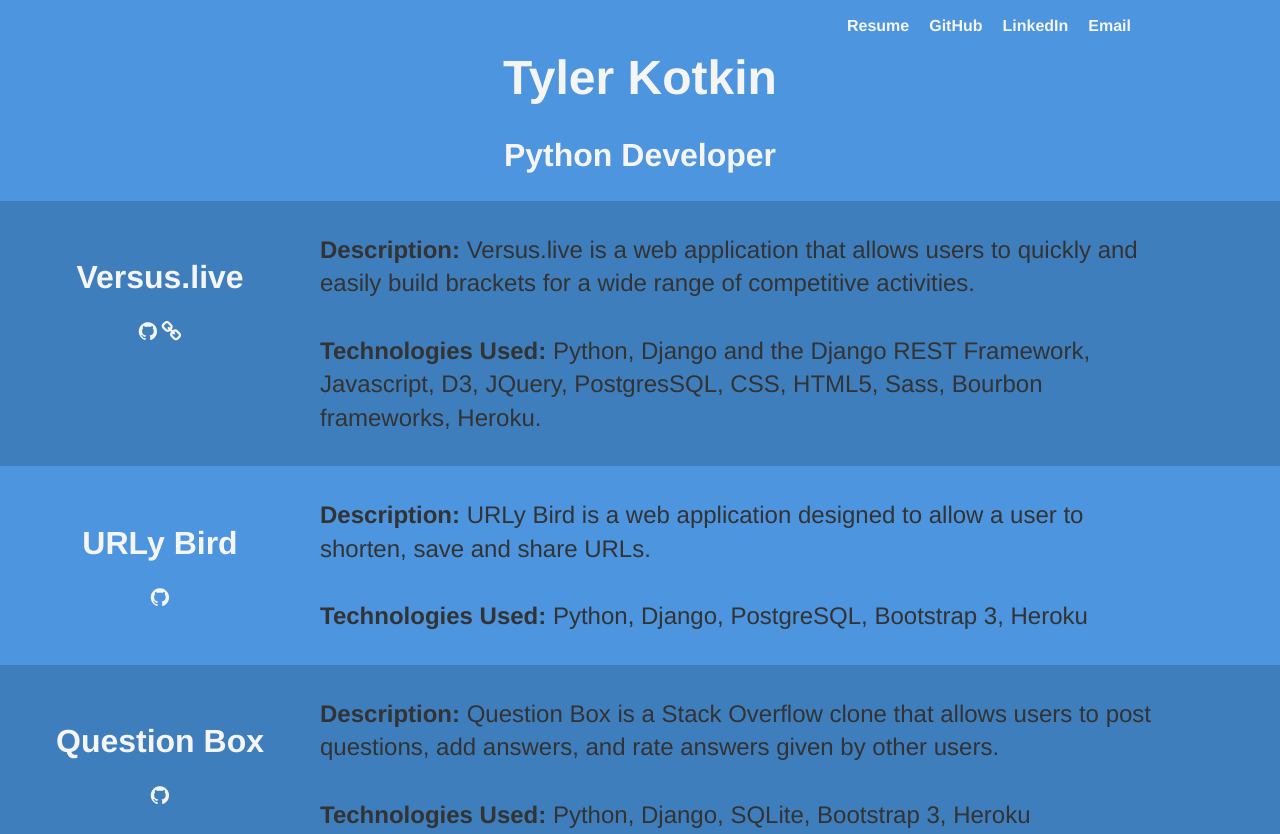
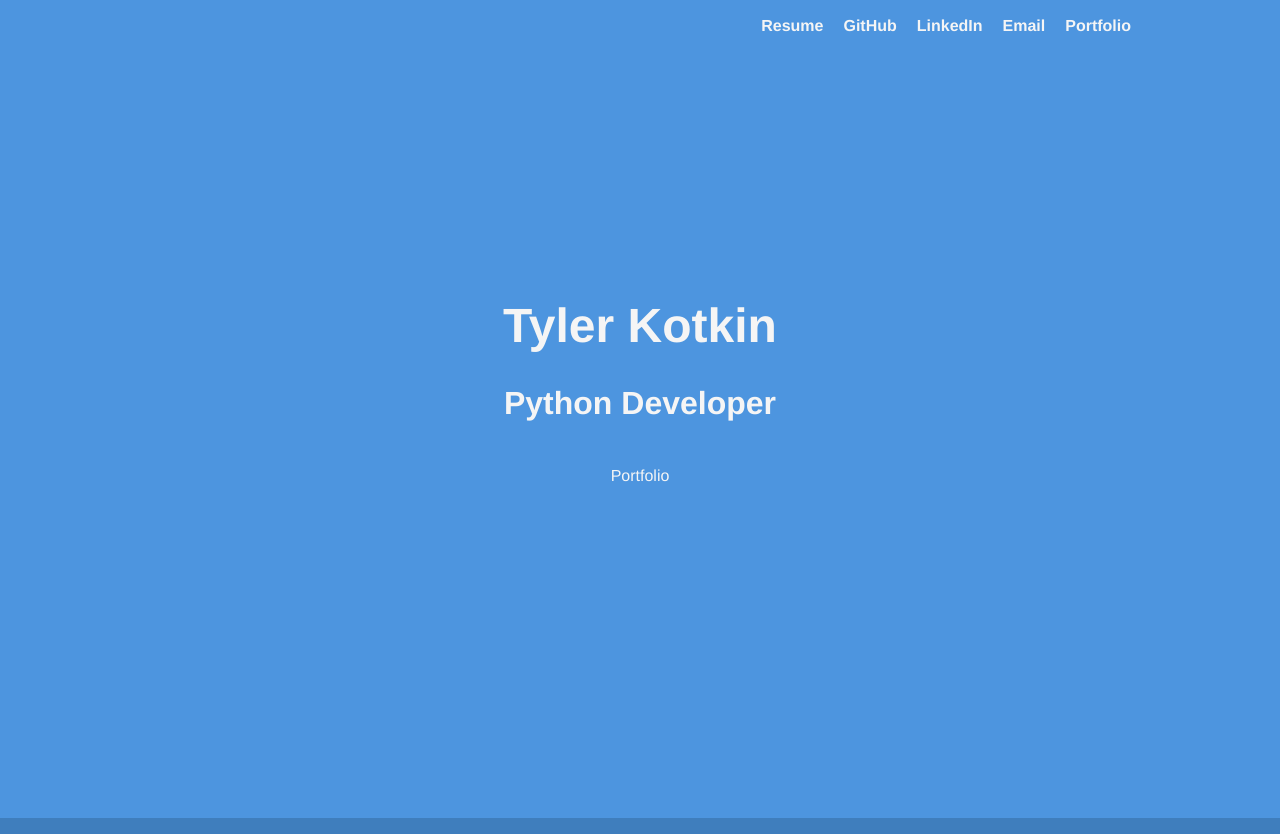
Before and after one commit to TylerKotkin/TylerKotkin.github.io, a plain HTML site: page index.html in a window 1280 px wide. Shown: the top 834 px of the page. Drawn offline with Linux system fonts and the light colour scheme.

Commit message:
title section changed

```diff
--- a/css/main.css
+++ b/css/main.css
@@ -68,6 +68,7 @@ ul.posts {
 
 .title_div {
   text-align: center;
+  margin-top: 35vh;
 }
 
 .project_title {
@@ -109,3 +110,7 @@ footer {
     font-size: .9em;
     text-align: center;
 }
+
+.front_page {
+    height:65vh;
+}
--- a/index.html
+++ b/index.html
@@ -9,6 +9,7 @@
 <body>
   <nav>
       		<ul>
+              <li><a href="#projects" class="a_nav">Portfolio</a></li>
               <li><a href="mailto:tylerkotkin@gmail.com" class="a_nav">Email</a></li>
               <li><a href="https://www.linkedin.com/in/tkotkin" class="a_nav">LinkedIn</a></li>
   	        	<li><a href="https://github.com/tylerkotkin" class="a_nav">GitHub</a></li>
@@ -16,12 +17,16 @@
       		</ul>
   	</nav>
   		<div class="container">
+        <div class="front_page">
       		<div class="title_div">
           		<h1>Tyler Kotkin</h1>
               <h2>Python Developer</h2>
   				    <p></p>
+              <br>
+              <a href="#projects">Portfolio</a>
       	   </div>
-           <div class="project_div1">
+        </div>
+           <a id="projects"><div class="project_div1"></a>
              <div class="project_title">
              <a href="https://tiy-bracket.herokuapp.com/"><h2>Versus.live</h2></a>
              <a href="https://github.com/TylerKotkin/bracket_api"><i class="fa fa-github fa-lg"></i></a>
```
